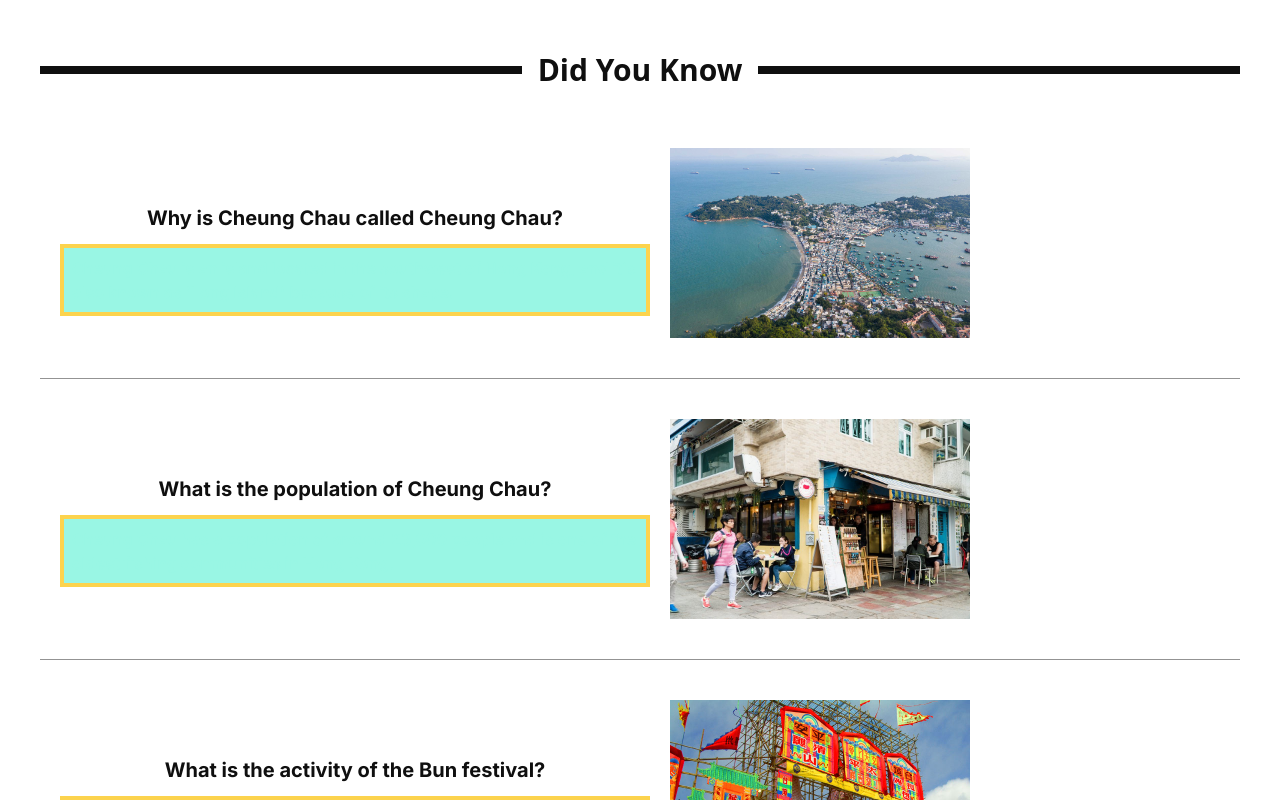
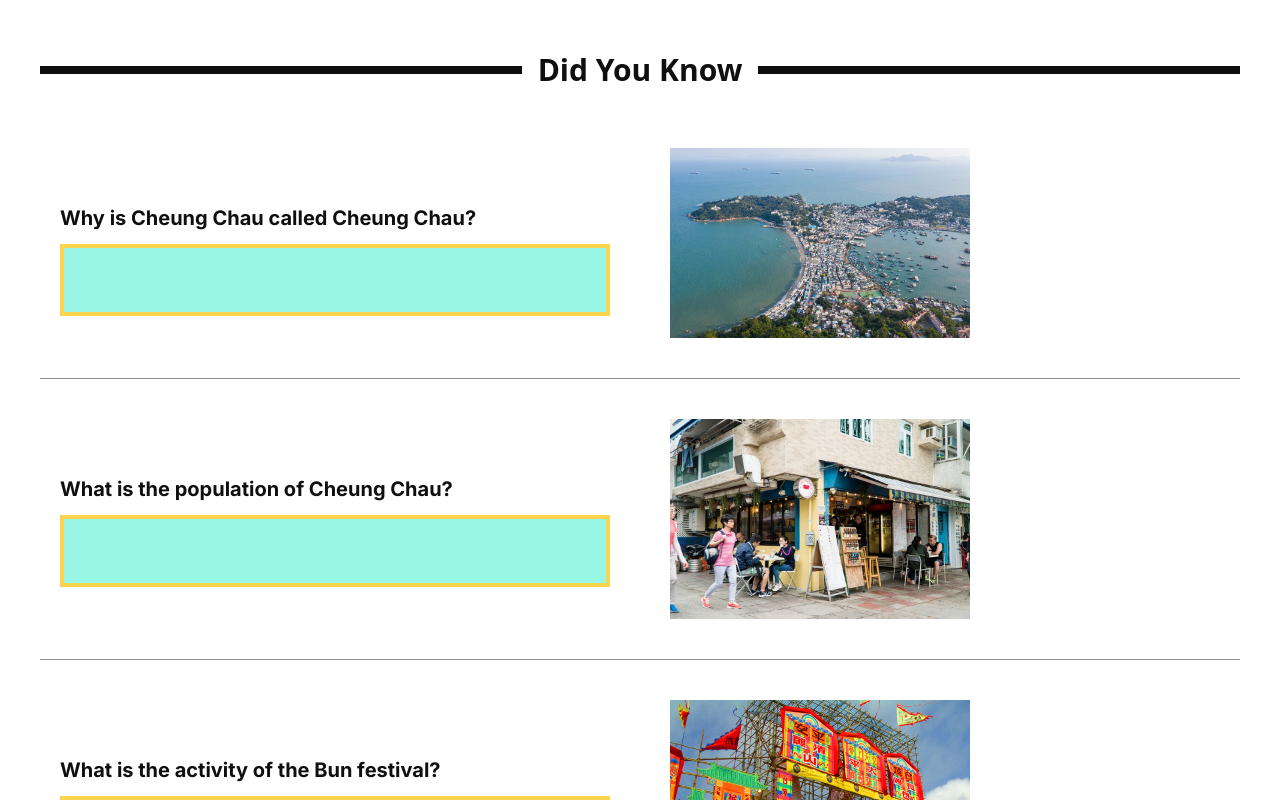
Before and after one commit to RunningFok/travel-blog, a Next.js app: page / in a window 1280 px wide. Shown: the part 2340-3140 px from the top of the page. Built offline with nearby package versions, Linux system fonts and the light colour scheme.

Commit message:
changed trivia padding x

```diff
--- a/src/app/shared/Post.tsx
+++ b/src/app/shared/Post.tsx
@@ -43,7 +43,7 @@
 export function SmallPost({ className, title, image, snippet }: PostProps) {
   return (
     <div className="lg:mx-96 ml-5 flex sm:flex-col md:flex-row lg:flex-row py-5">
-      <div className="flex flex-col items-center md:basis-1/2 lg:basis-1/2">
+      <div className="flex flex-col pr-10 md:basis-1/2 lg:basis-1/2">
         <div className=" py-3 sm:mt-10 md:mt-16 lg:mt-16 font-bold text-sm md:text-xl lg:text-xl text-wh-900 w-max">
           {title}
         </div>
```
